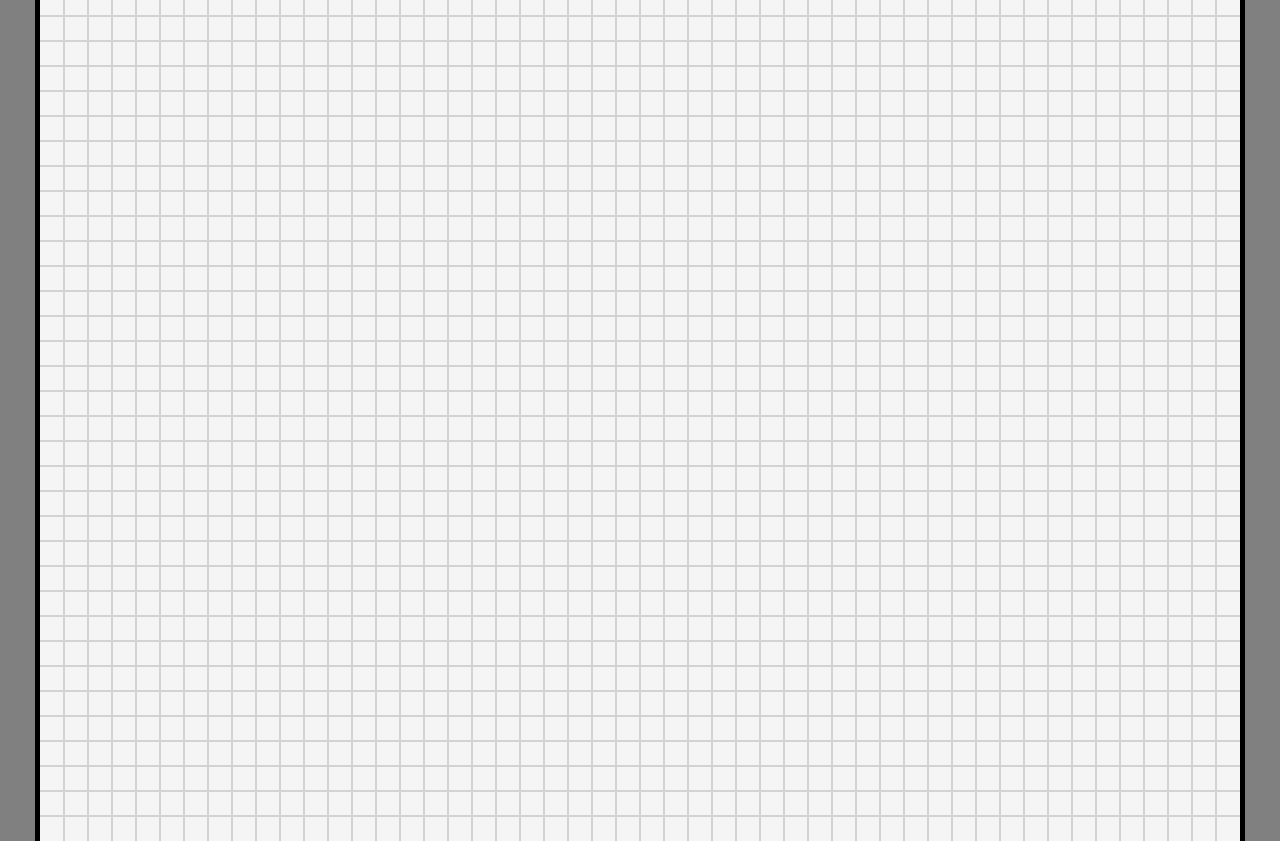
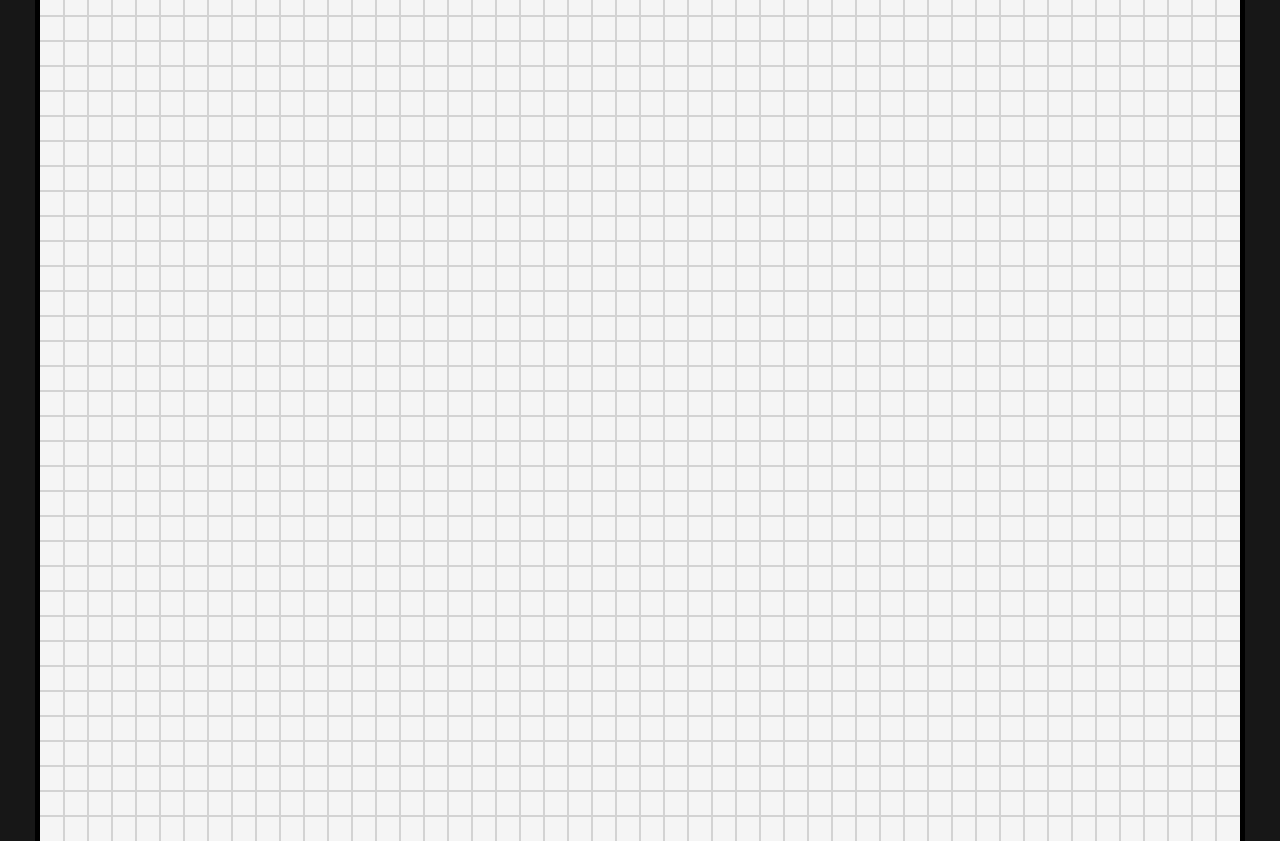
Before and after one commit to bradserickson/Snake_Recreate, a plain HTML site: page index.html in a window 1280 px wide. Drawn offline with Linux system fonts and the light colour scheme.

Commit message:
Change background and score colors

```diff
--- a/styles.css
+++ b/styles.css
@@ -1,5 +1,5 @@
 body {
-  background-color: gray;
+  background-color: #171717;
 }
 .wrapper {
   display: flex;
@@ -10,6 +10,7 @@ body {
 
 .scoreboard {
   font-size: 36px;
+  color: gainsboro;
   margin-bottom: 10px;
   font-family: "Press Start 2P", system-ui;
   font-weight: 400;
```
